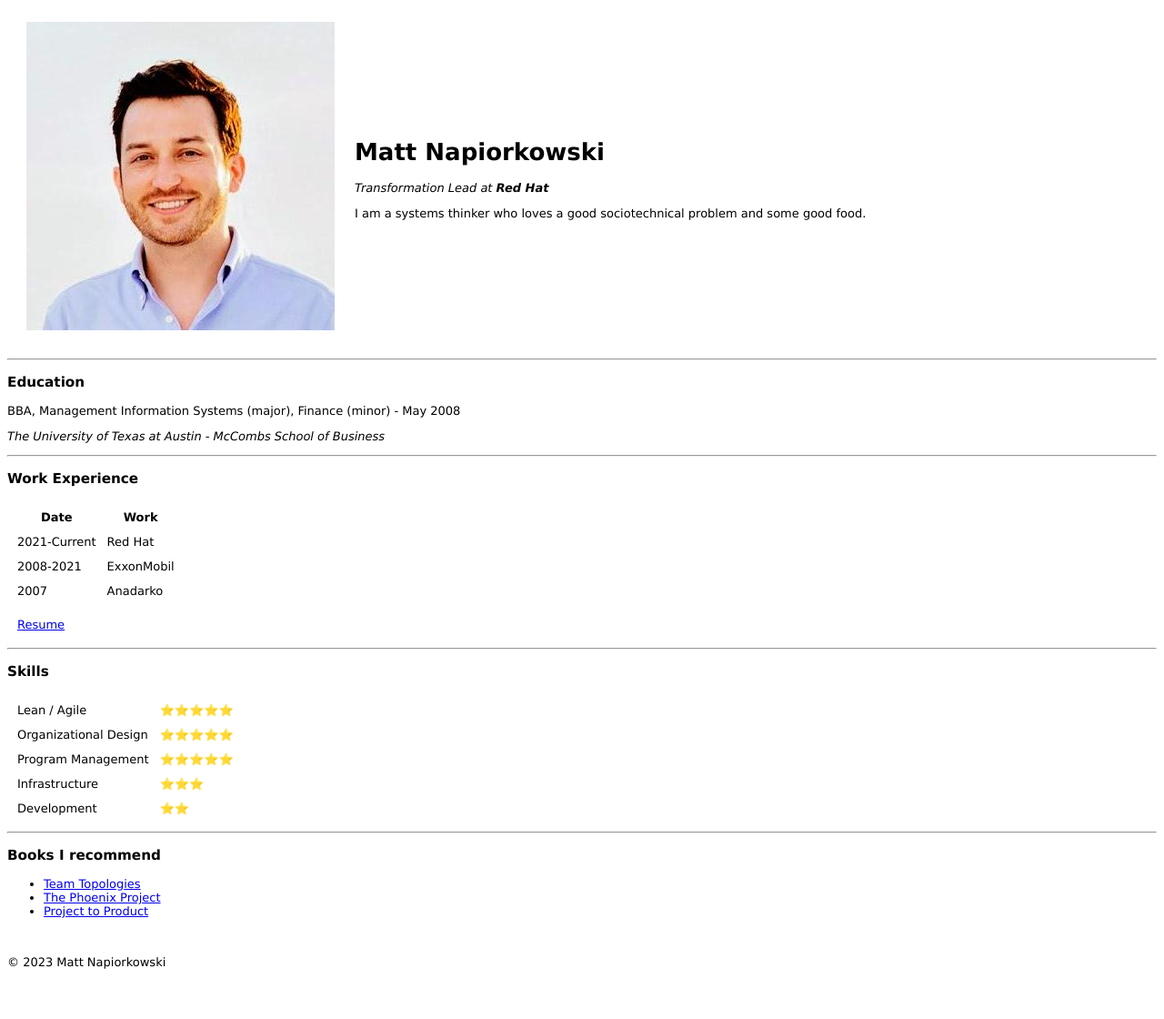
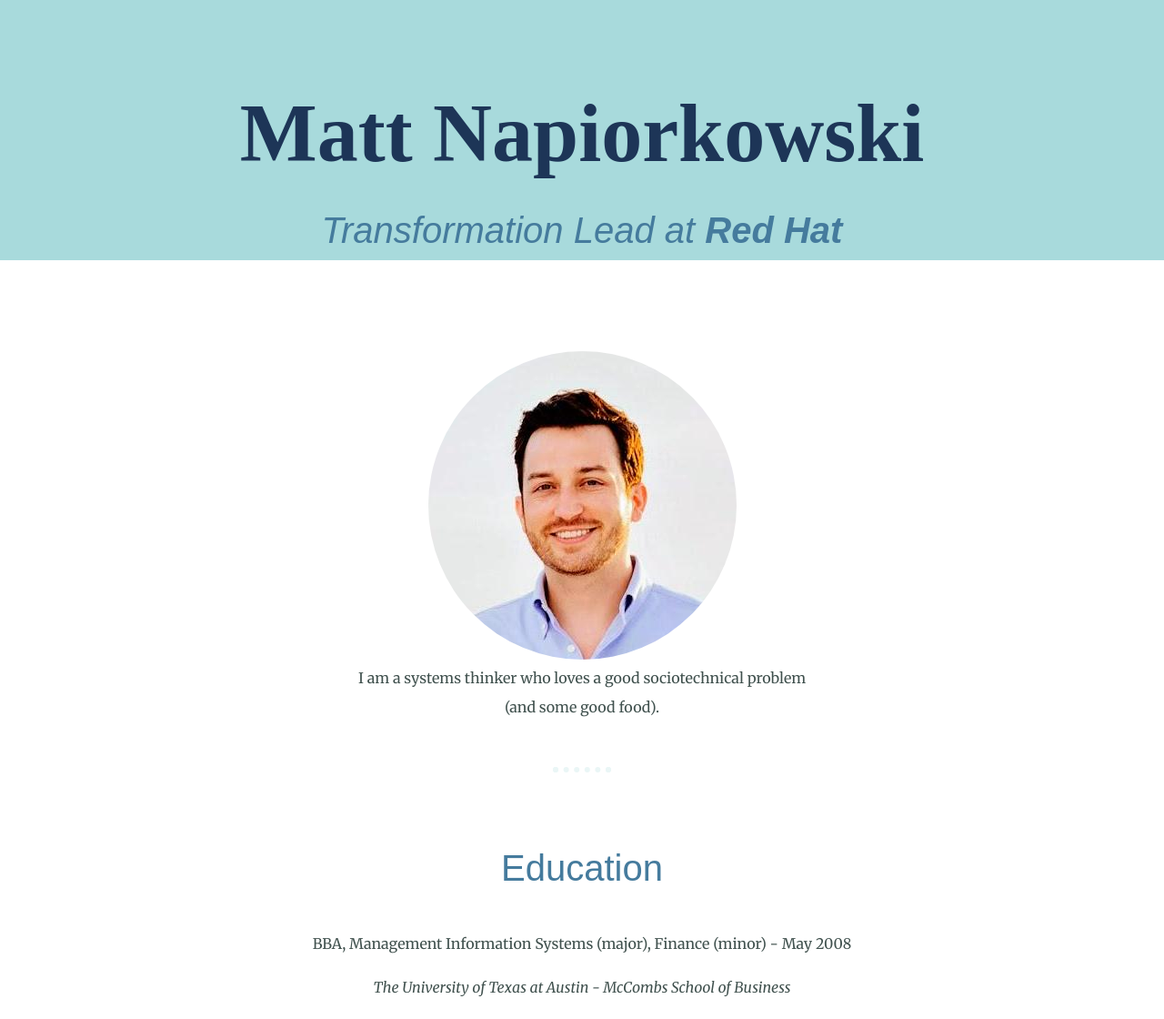
Before and after one commit to mattnapro/HTML---Personal-Site, a plain HTML site: page index.html in a window 1280 px wide. Shown: the part 5-1125 px from the top of the page at 91% size. Before the commit the page ends 1083 px from the top, so only its background shows below. Drawn offline with Linux system fonts and the light colour scheme.

Commit message:
Overhauls CSS styling

```diff
--- a/index.html
+++ b/index.html
@@ -4,31 +4,39 @@
         <meta charset="UTF-8">
         <title>Matt's Personal Website 😺</title>
         <link rel="stylesheet" href="./styles.css">
+        <link rel="preconnect" href="https://fonts.googleapis.com">
+        <link rel="preconnect" href="https://fonts.gstatic.com" crossorigin="">
+        <link href="https://fonts.googleapis.com/css2?family=Merriweather:ital,wght@0,300;0,400;0,700;0,900;1,300;1,400;1,700;1,900&amp;family=Sacramento&amp;display=swap" rel="stylesheet">
     </head>
 
     <body>
-        <table cellspacing="20">
-            <tr>
-                <td><img src="./assets/images/MattNapiorkowski.jpg" alt="Matt profile picture"></td>
-                <td>
+        <div class="top-container">
+            <div class="title-text">
                 <h1> Matt Napiorkowski</h1>
-                    <p><em>Transformation Lead at <strong>Red Hat</strong></em></p>
-                    <p>I am a systems thinker who loves a good sociotechnical problem and some good food.</p>
-                </td>
-            </tr>
-        </table>
+                <h2><em>Transformation Lead at <strong>Red Hat</strong></em></h2>
+            </div>
+        </div>
+
+        <div class="middle-container">
+            <div class="profile">
+                <img class="profile-pic" src="./assets/images/MattNapiorkowski.jpg" alt="Matt profile picture">
+                <p class="intro">I am a systems thinker who loves a good sociotechnical problem <br>(and some good food).</p>
+            </div>
 
             <hr>
 
-        <h3>Education</h3>
+            <div class="Education">
+                <h2>Education</h2>
                 <p>BBA, Management Information Systems (major), Finance (minor) - May 2008</p>
                 <p><em>The University of Texas at Austin - McCombs School of Business</em></p>
-
+            </div>
 
             <hr>
 
-        <h3>Work Experience</h3>
-        <table cellspacing="10">
+            <div class="work-experience">
+                <h2>Work Experience</h2>
+                <div class="skills-table">
+                    <table cellspacing="20">
                         <thead>
                             <tr>
                                 <th>Date</th>
@@ -48,17 +56,18 @@
                                 <td>2007</td>
                                 <td>Anadarko</td>
                             </tr>
-                <tr></tr>
-                <tr>
-                    <td><a href="./assets/files/Matt Napiorkowski Resume 2023.pdf">Resume</a></td>
-                </tr>
                         </tbody>
                     </table>
-
+                </div>
+                <a class="resume" href="./assets/files/Matt Napiorkowski Resume 2023.pdf">Resume</a>
+            </div>
 
             <hr>
 
-        <h3>Skills</h3>
+            <div class="skills">
+                <h2>Skills</h2>
+                <div class="skills-table">
+                    <div>
                         <table cellspacing="10">
                             <tr>
                                 <td>Lean / Agile</td>
@@ -81,20 +90,26 @@
                                 <td>⭐⭐</td>
                             </tr>
                         </table>
+                    </div>
+                </div>
+            </div>
 
             <hr>
 
-        <h3>Books I recommend</h3>
-        <ul>
-            <li><a href="https://a.co/d/1kBJUGe">Team Topologies</a></li>
+            <div class="books">
+                <h2>Books I recommend</h2>
+                <div class="book-recommendations"></div>
+                        <li ><a href="https://a.co/d/1kBJUGe">Team Topologies</a></li>
                         <li><a href="https://a.co/d/iiIWrAW">The Phoenix Project</a></li>
                         <li><a href="https://a.co/d/ikaXaiO">Project to Product</a></li>
-        </ul>
+                </div>
+            </div>
+        </div>
 
         <br>
-
-        <footer>
-            <p>© 2023 Matt Napiorkowski</p>
-        </footer>
+        <div class="bottom-container">
+            <a class="footer-link" href="https://www.linkedin.com/in/mattnapro/">LinkedIn</a>
+            <p class="copyright">© 2023 Matt Napiorkowski</p>
+        </div>
     </body>
 </html>
--- a/styles.css
+++ b/styles.css
@@ -1,5 +1,118 @@
+body {
+  color: #40514e;
+  margin: 0;
+  text-align: center;
+  font-family: "Merriweather", serif;
+}
 
-html {
-  font-family: Verdana, Geneva, Tahoma, sans-serif;
-  font-size:small;
+h1 {
+  color: #1d3557;
+  font-size: 5.625rem;
+  font-weight: 700;
+  margin: 50px auto 0 auto;
+  font-family: 'Libre Baskerville', serif;
+  font-family: 'PT Serif', serif;
 }
+
+h2 {
+  color: #457b9d;
+  font-family: "Montserrat", sans-serif;
+  font-size: 2.5rem;
+  font-weight: normal;
+  padding-bottom: 10px;
+}
+
+h3 {
+  color: #457b9d;
+  font-family: "Montserrat", sans-serif;
+}
+
+p {
+  line-height: 2;
+}
+
+hr {
+  border: dotted #eaf6f6 6px;
+  border-bottom: none;
+  width: 4%;
+  margin: 50px auto;
+}
+
+a {
+  color: #e63946;
+  font-family: "Merriweather", serif;
+  line-height: 2;
+  margin: 10px 20px;
+  text-decoration: none;
+}
+
+a:hover {
+  color: #eaf6f6;
+}
+
+li {
+  list-style-type: none;
+}
+
+.top-container {
+  background-color: #a8dadc;
+  position: relative;
+  padding-top: 50px;
+}
+
+.middle-container {
+  margin: 100px 0;
+  display: flex;
+  flex-direction: column;
+  align-items: center;
+}
+
+.bottom-container {
+  background-color: #a8dadc;
+  padding: 50px 0 20px;
+}
+
+
+
+
+.profile-pic {
+  border-radius: 50%;
+}
+
+.skills-table {
+  text-align: left;
+  padding: 20px;
+}
+
+.intro {
+  width: 100%;
+  margin: auto;
+}
+
+.copyright {
+  color: #eaf6f6;
+  font-size: 0.75rem;
+  padding: 20px 0;
+}
+
+.resume {
+  padding-top: 100px;
+}
+
+.footer-link {
+  color: #ffffff;
+}
+
+
+/* .typing {
+  grid-area: 1 / 1 / 3 / 3;
+}
+.coding {
+  grid-area: 1 / 1 / 2 / 2;
+}
+.chillies {
+  grid-area: 1 / 2 / 2 / 3;
+}
+.hot-wings {
+  grid-area: 2 / 1 / 3 / 2;
+} */
```
Lines whose indentation alone changed are shown as unchanged.
